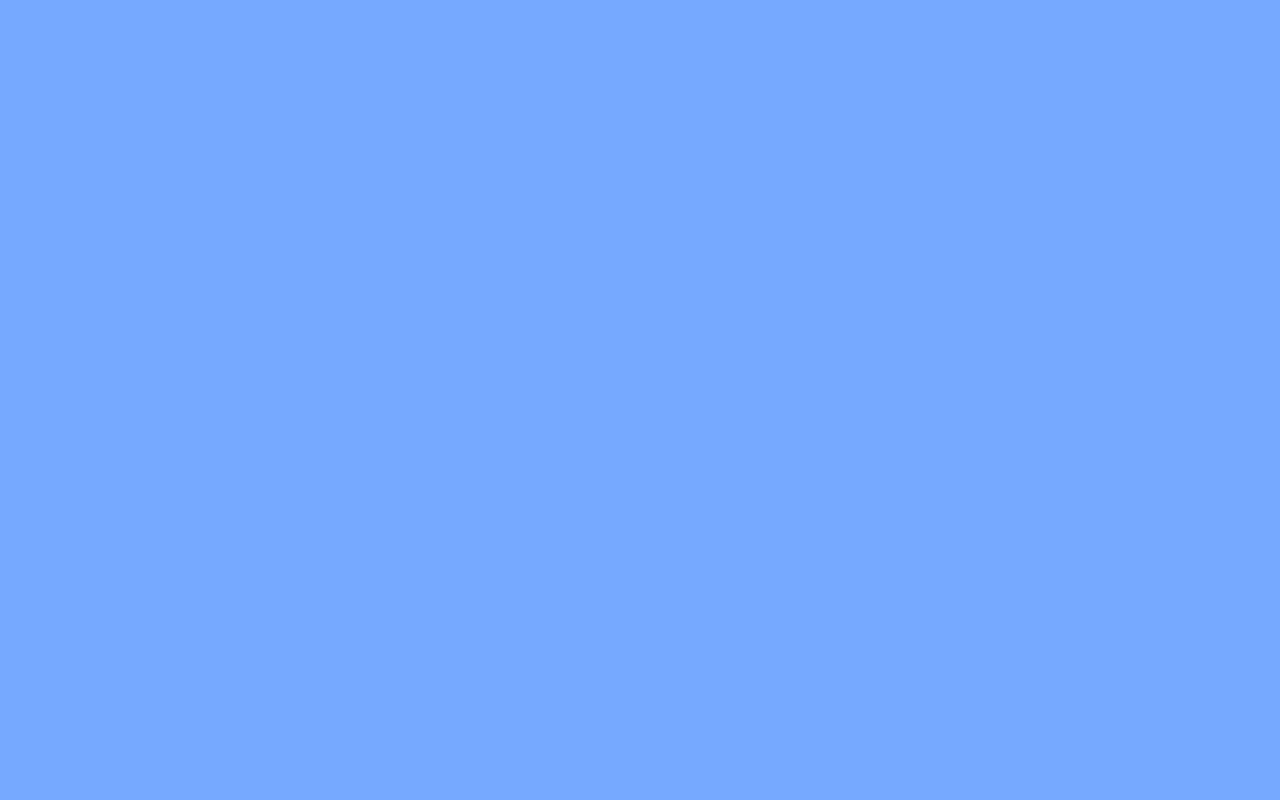
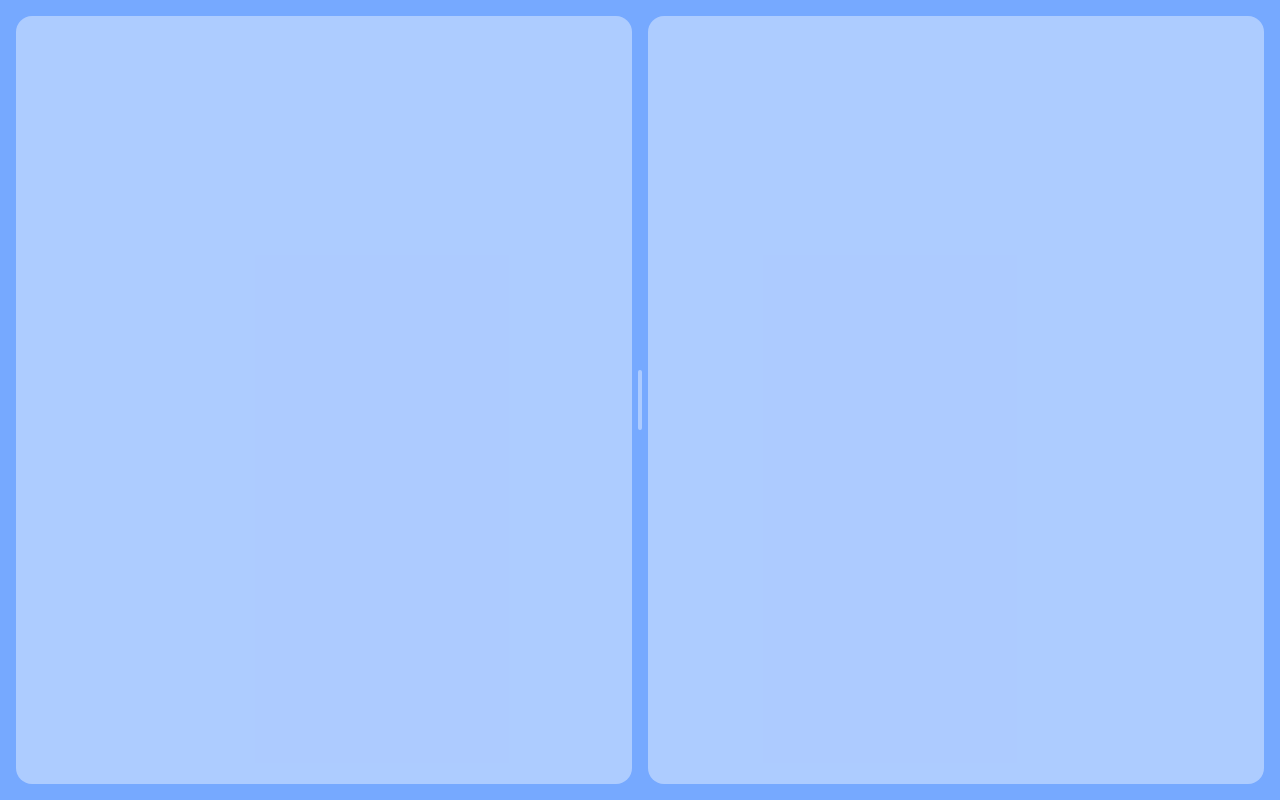
Before and after one commit to kotsudev/notify, a Vue app: page / in a window 1280 px wide. Built offline with nearby package versions, Linux system fonts and the light colour scheme.

Commit message:
Add ability to change panes width by moving the pane splitter

```diff
--- a/src/App.vue
+++ b/src/App.vue
@@ -1,5 +1,73 @@
-<script setup lang="ts"></script>
+<script setup lang="ts">
+import { ref, onMounted } from "vue";
 
-<template></template>
+const container = ref();
+const splitter = ref();
+const leftPane = ref();
+const rightPane = ref();
+const isDragging = ref(false);
 
-<style scoped></style>
+onMounted(() => {
+  splitter.value.addEventListener("mousedown", () => {
+    isDragging.value = true;
+    document.addEventListener("mousemove", onMouseMove);
+    document.addEventListener("mouseup", onMouseUp);
+  });
+
+  function onMouseMove(e: MouseEvent) {
+    if (!isDragging.value) return;
+
+    const containerRect = container.value.getBoundingClientRect();
+    const offset = e.clientX - containerRect.left;
+    const totalWidth = containerRect.width;
+    const PADDING_OFFSET = 12;
+    const WIDTH_THRESHOLD = 320;
+
+    const leftWidth = offset;
+    const rightWidth = totalWidth - offset - splitter.value.offsetWidth;
+
+    if (leftWidth <= WIDTH_THRESHOLD || rightWidth <= WIDTH_THRESHOLD) return;
+
+    leftPane.value.style.width = `${leftWidth}px`;
+    rightPane.value.style.width = `${rightWidth - PADDING_OFFSET}px`;
+  }
+
+  function onMouseUp() {
+    isDragging.value = false;
+    document.removeEventListener("mousemove", onMouseMove);
+    document.removeEventListener("mouseup", onMouseUp);
+  }
+});
+</script>
+
+<template>
+  <div class="container" ref="container">
+    <div class="pane" ref="leftPane"></div>
+    <div class="splitter" ref="splitter" />
+    <div class="pane" ref="rightPane"></div>
+  </div>
+</template>
+
+<style scoped>
+.container {
+  height: 100%;
+  display: flex;
+  align-items: center;
+  gap: 6px;
+}
+
+.pane {
+  background-color: rgba(255, 255, 255, 0.4);
+  width: 50%;
+  height: 100%;
+  border-radius: 1rem;
+}
+
+.splitter {
+  background-color: rgba(255, 255, 255, 0.4);
+  cursor: ew-resize;
+  height: 60px;
+  width: 4px;
+  border-radius: 2px;
+}
+</style>
--- a/src/style.css
+++ b/src/style.css
@@ -55,8 +55,7 @@ button:focus-visible {
 }
 
 #app {
-  max-width: 1280px;
-  margin: 0 auto;
-  padding: 2rem;
-  text-align: center;
+  height: calc(100vh - 2rem);
+  width: 100%;
+  padding: 1rem;
 }
```
